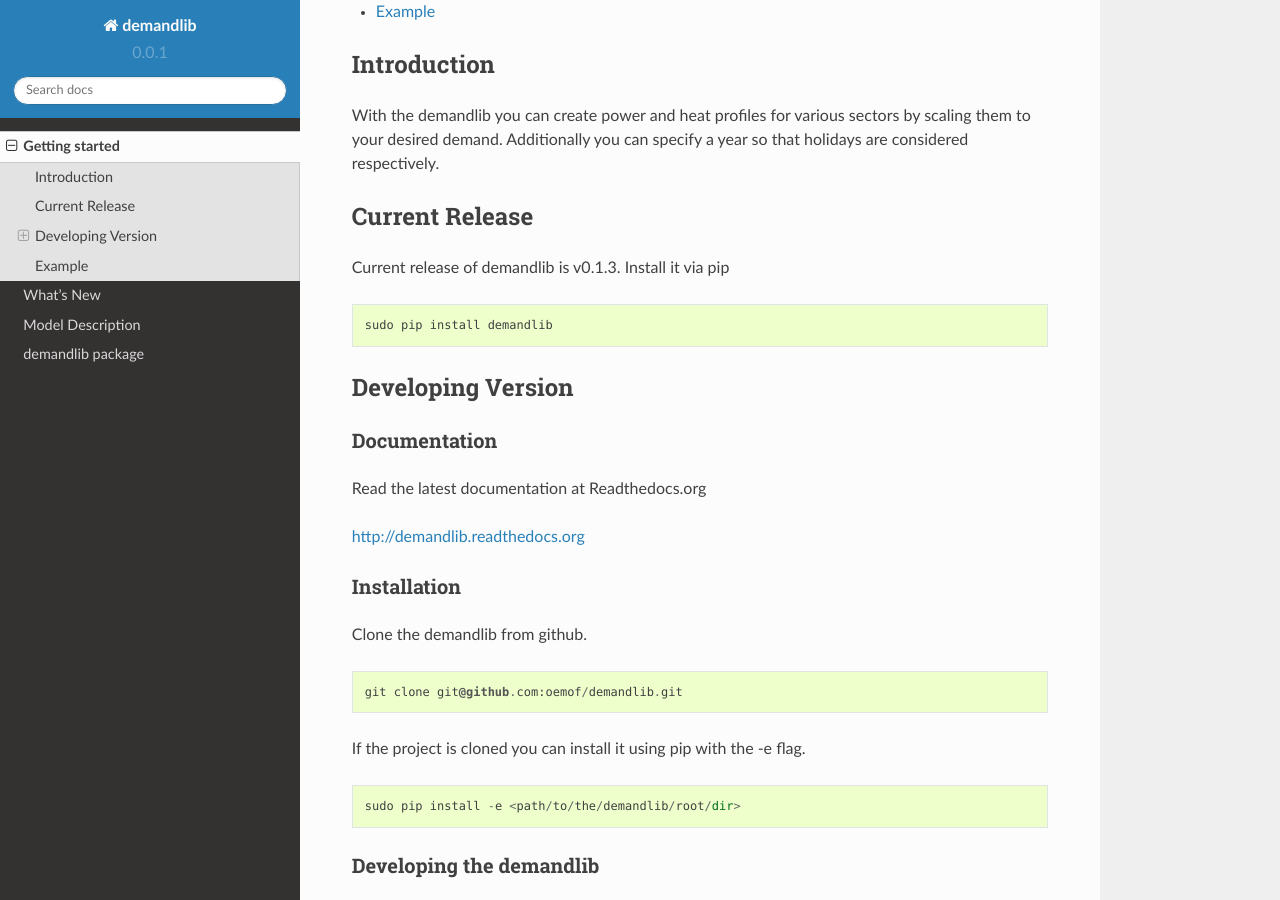
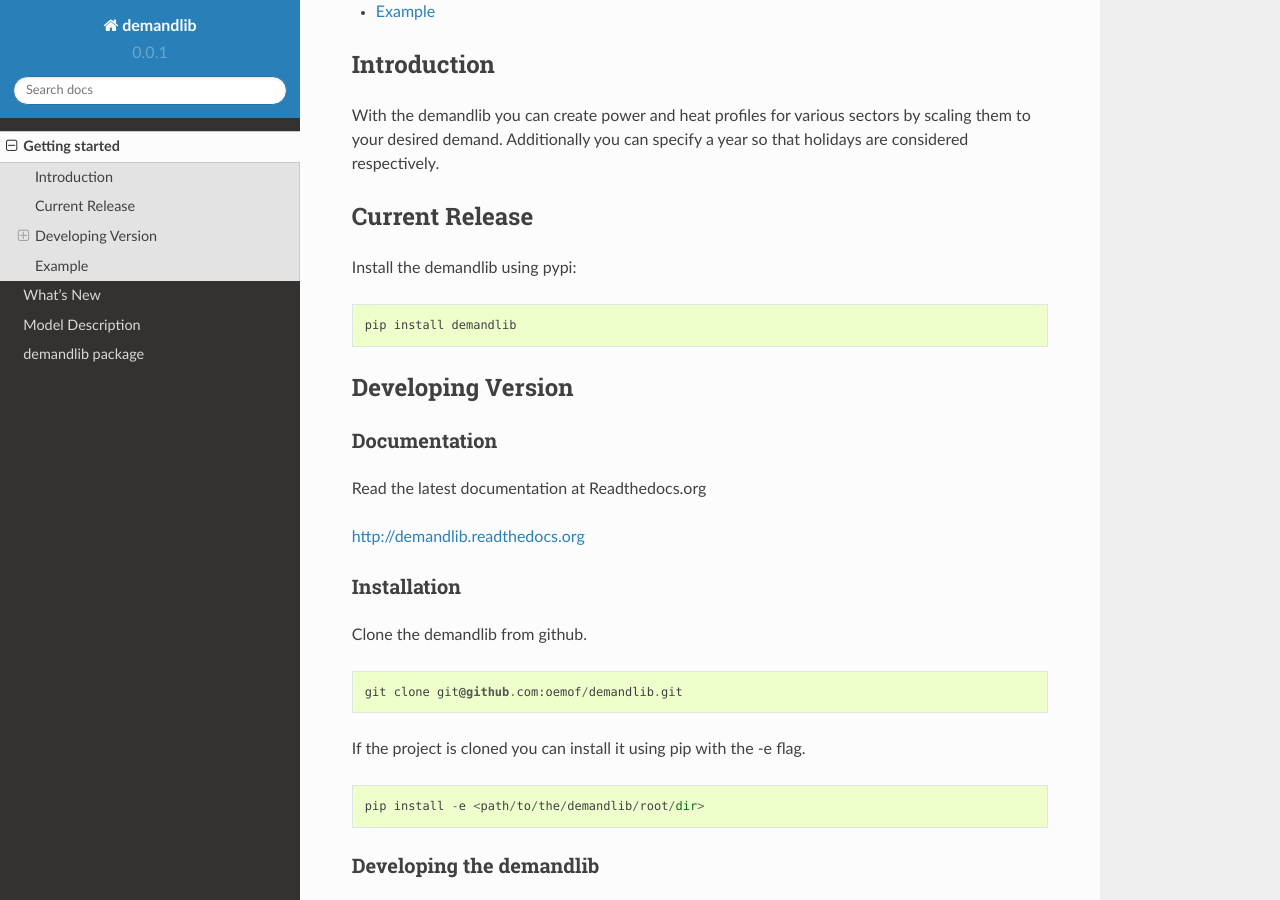
Before and after one commit to oemof/demandlib, a Sphinx documentation site: the page built from doc/getting_started.rst, in a window 1280 px wide and 900 px high, scrolled down 316 px. Built offline with Sphinx 7.4.7 and the Read the Docs theme 2.0.0, drawn with Linux system fonts in a browser that asks for light colours; formulas are drawn with MathJax 3.

Commit message:
change files for 0.1.4dev version

```diff
--- a/README.rst
+++ b/README.rst
@@ -14,11 +14,11 @@
 Current Release
 ===============
 
-Current release of demandlib is v0.1.3. Install it via pip
+Install the demandlib using pypi:
 
 ::
 
-    sudo pip install demandlib
+    pip install demandlib
 
 
 Developing Version
@@ -46,7 +46,7 @@
 
 ::
 
-    sudo pip install -e <path/to/the/demandlib/root/dir>
+    pip install -e <path/to/the/demandlib/root/dir>
 
 
 Developing the demandlib
--- a/doc/whats_new.rst
+++ b/doc/whats_new.rst
@@ -8,6 +8,7 @@
     :local:
     :backlinks: top
 
+.. include::  whatsnew/v014.txt
 .. include::  whatsnew/v013.txt
 .. include::  whatsnew/v011.txt
 .. include::  whatsnew/v010.txt
--- a/setup.py
+++ b/setup.py
@@ -12,7 +12,7 @@
 
 
 setup(name='demandlib',
-      version='0.1.3',
+      version='0.1.4dev',
       author='oemof developer group',
       url='https://oemof.org/',
       license='GPL3',
```
